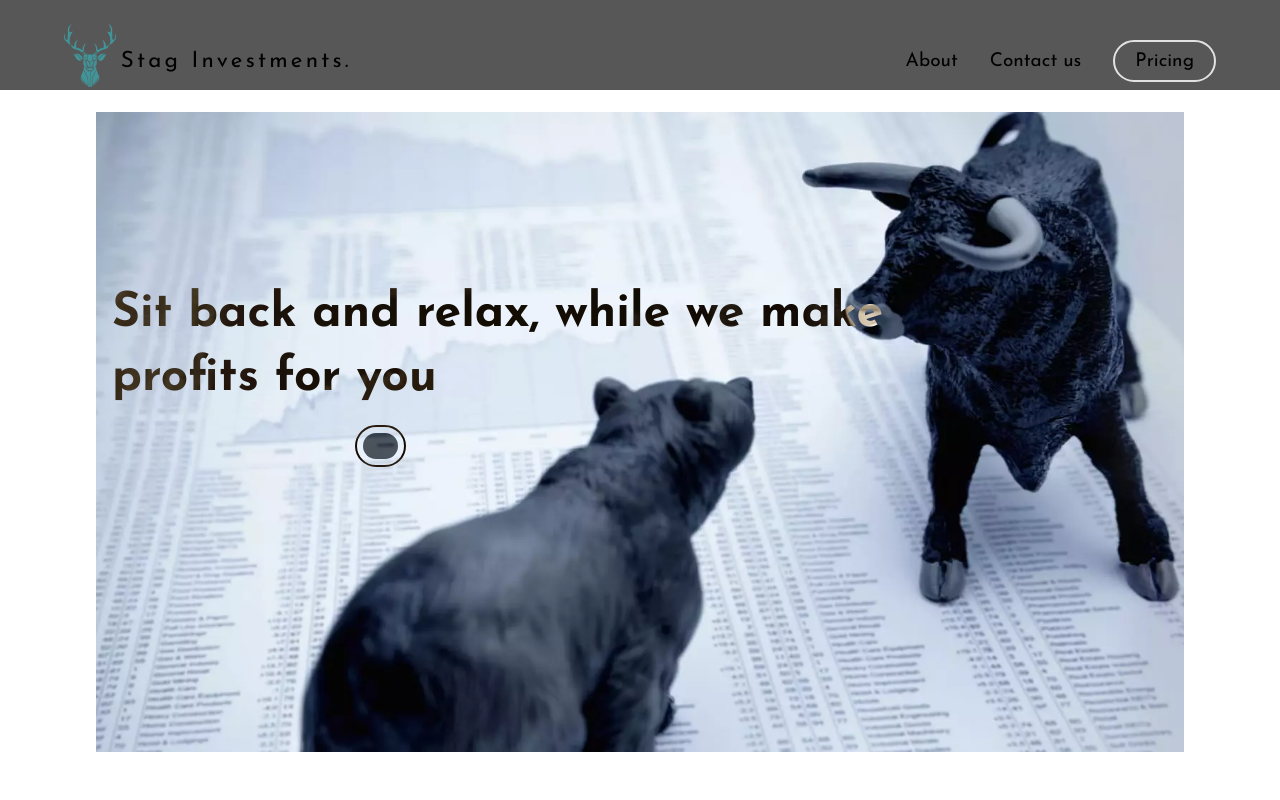
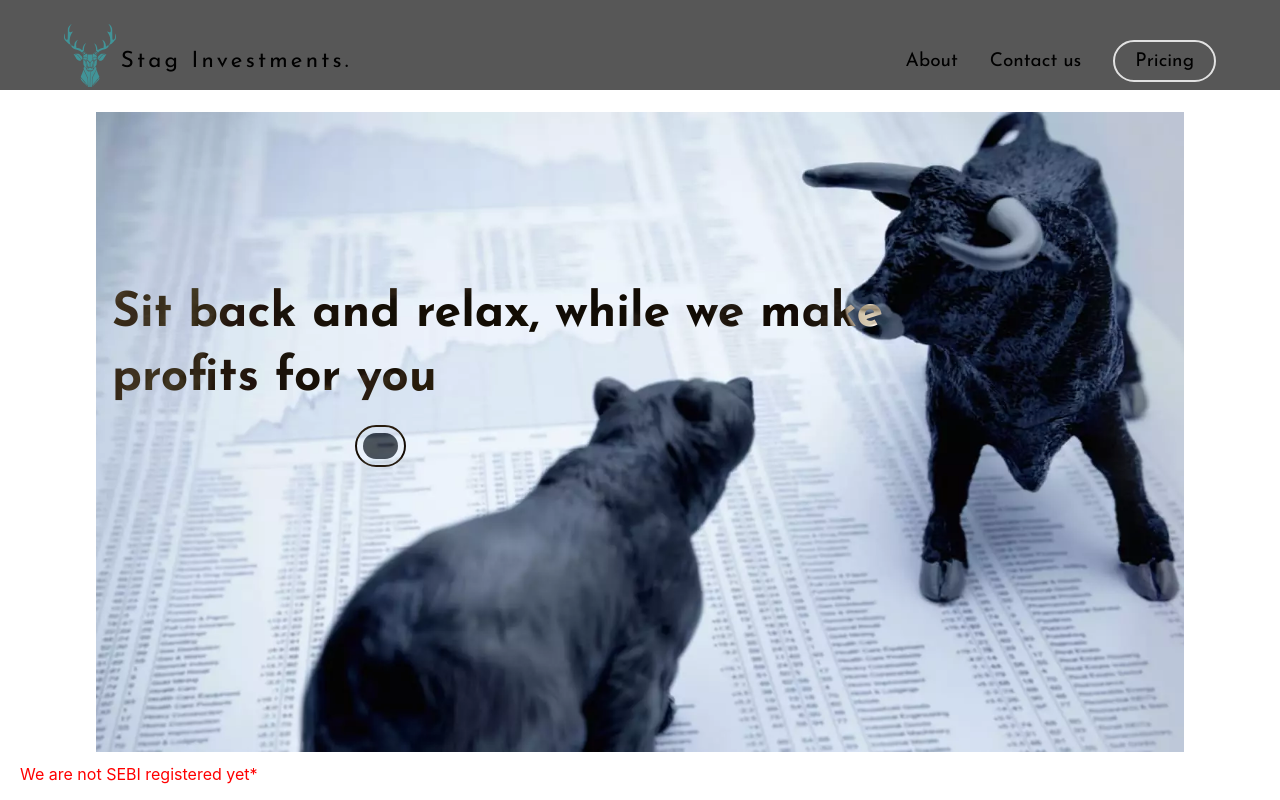
Before and after one commit to LalithYagnavalkya/Stag-Investments-landing-page, a Next.js app: page / in a window 1280 px wide. Shown: the top 800 px of the page. Built offline with nearby package versions, Linux system fonts and the light colour scheme; grey boxes are pictures that could not be loaded.

Commit message:
Add custom scroll

```diff
--- a/components/HomePaegSections/index.js
+++ b/components/HomePaegSections/index.js
@@ -8,7 +8,9 @@ import Work from "./Work";
 import Location from "./Location";
 import Contact from "./Contact";
 import Pricing from "./Pricing";
+import Sebi from "./Sebi";
 export {
+  Sebi,
   Pricing,
   Contact,
   Location,
--- a/pages/index.js
+++ b/pages/index.js
@@ -10,6 +10,7 @@ import {
   Location,
   Pricing,
   Risk,
+  Sebi,
   Social,
   Strategies,
   Work,
@@ -96,6 +97,7 @@ export default function Home({ togglePricingPage, isPricingPageOpen }) {
       <Work />
       <Location />
       <Contact />
+      <Sebi />
       {isPricingPageOpen && (
         <div className={styles.pricingpage}>
           <Pricing togglePricingPage={togglePricingPage} />
--- a/styles/globals.css
+++ b/styles/globals.css
@@ -14,6 +14,16 @@ body {
   --main-bg-color: #111111;
   --text-color: white;
   --main-gray: #a0a0a0;
+}
+::-webkit-scrollbar {
+  width: 1em;
+}
+::-webkit-scrollbar-track {
+  background-color: inherit;
+}
+::-webkit-scrollbar-thumb {
+  background-color: #115e5a;
+  border-radius: 7px;
 }
 a {
   color: inherit;
@@ -51,7 +61,12 @@ a {
   line-height: 24px;
   color: #a0a0a0;
 }
-
+.sebi {
+  color: red;
+  position: fixed;
+  bottom: 1rem;
+  left: 20px;
+}
 @media (prefers-color-scheme: dark) {
   html {
     color-scheme: dark;
```
